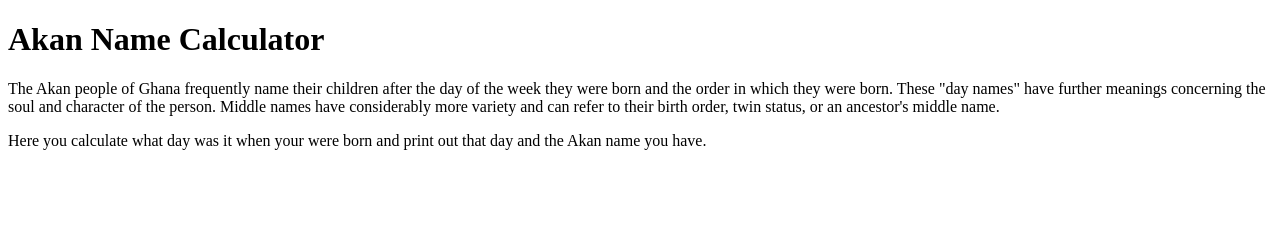
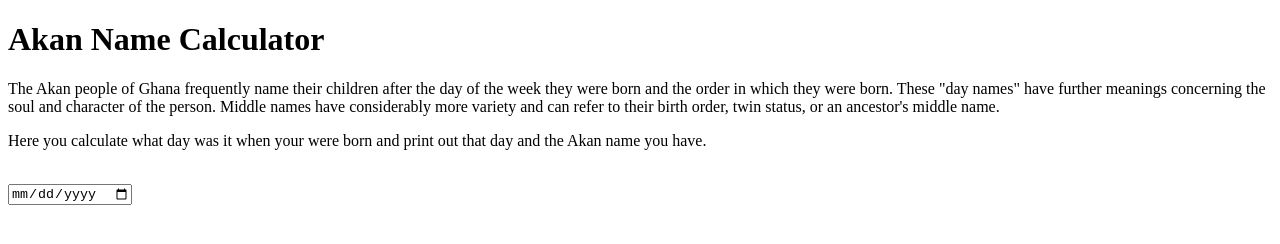
Before and after one commit to Agnes-N/Akan-Names, a plain HTML site: page index.html in a window 1280 px wide. Drawn offline with Linux system fonts and the light colour scheme.

Commit message:
row and column added

```diff
--- a/index.html
+++ b/index.html
@@ -18,6 +18,11 @@
             <div class="card bgcolor">
                 <form>
                     <p id="paragraph">Here you calculate what day was it when your were born and print out that day and the Akan name you have.</p><br>
+                    <div class="row dayofbirth" clas="col-dm-4">
+                        <div class="col-dm-10">
+                          <input type="date" class="form-control" id="day">
+                        </div>
+                      </div>
                 </form>
             </div>
     </div>
```
